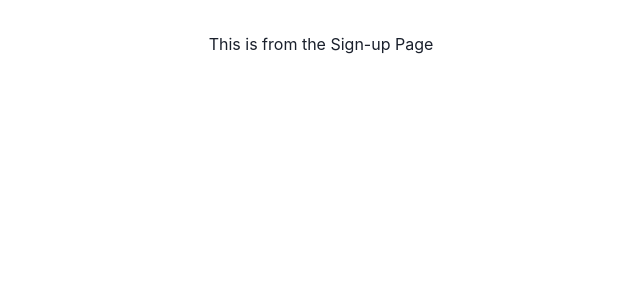
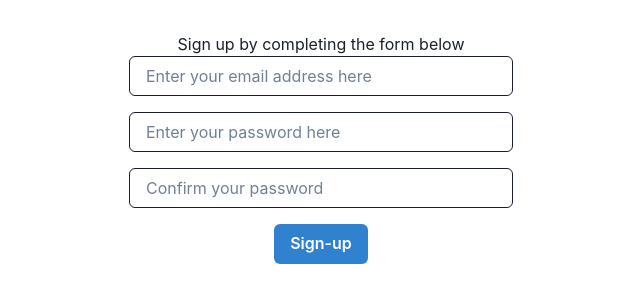
Before and after one commit to redroboto/avion-slack-app, a React (Vite) app: page /signup in a window 1280 px wide. Shown: the top 302 px of the page, without its empty margins (319-959 px from the left). Built offline with nearby package versions, Linux system fonts and the light colour scheme.

Commit message:
added dashboard page. styled input forms in Login and Sign up pages

```diff
--- /dev/null
+++ b/src/pages/Dashboard.jsx
@@ -0,0 +1,7 @@
+export default function Dashboard() {
+  return (
+    <>
+      <h1>This is from the dashboard page</h1>
+    </>
+  );
+}
--- a/src/pages/Login.jsx
+++ b/src/pages/Login.jsx
@@ -5,25 +5,38 @@ import {
   FormErrorMessage,
   FormHelperText,
 } from "@chakra-ui/react";
+import { Flex } from "@chakra-ui/react";
 import { Button, ButtonGroup } from "@chakra-ui/react";
+import { Link } from "react-router-dom";
 import ".././css/Login.css";
 
 export default function Login() {
   return (
     <>
       <div className="login-form-container">
+        <p>The logo should probably go here</p>
         <h1>Sign in to your workspace</h1>
         <FormControl>
-          <Input type="email" placeholder="Enter your email address here" />
-          <Input type="password" placeholder="Enter your password here" />
-          <Button type="submit" colorScheme="blue">
-            Sign-in
-          </Button>
+          <Flex direction="column" align="center" justify="center" gap="1rem">
+            <Input
+              type="email"
+              placeholder="Enter your email address here"
+              width="30vw"
+            />
+            <Input
+              type="password"
+              placeholder="Enter your password here"
+              width="30vw"
+            />
+            <Button type="submit" colorScheme="blue">
+              Sign-in
+            </Button>
+          </Flex>
         </FormControl>
       </div>
       <div className="sign-up-link-container">
         <p>New to Slack?</p>
-        <p>Sign-up for an account here.</p>
+        <Link to="/signup">Sign-up for an account here.</Link>
       </div>
     </>
   );
--- a/src/pages/Sign-up.jsx
+++ b/src/pages/Sign-up.jsx
@@ -1,7 +1,41 @@
+import { Input } from "@chakra-ui/react";
+import {
+  FormControl,
+  FormLabel,
+  FormErrorMessage,
+  FormHelperText,
+} from "@chakra-ui/react";
+import { Button, ButtonGroup } from "@chakra-ui/react";
+import { Flex } from "@chakra-ui/react";
+
 export default function SignUp() {
   return (
     <>
-      <h1>This is from the Sign-up Page</h1>
+      <div>
+        <h1>Sign up by completing the form below</h1>
+        <FormControl>
+          <Flex direction="column" align="center" justify="center" gap="1rem">
+            <Input
+              type="email"
+              placeholder="Enter your email address here"
+              width="30vw"
+            />
+            <Input
+              type="password"
+              placeholder="Enter your password here"
+              width="30vw"
+            />
+            <Input
+              type="password"
+              placeholder="Confirm your password"
+              width="30vw"
+            />
+            <Button type="submit" colorScheme="blue">
+              Sign-up
+            </Button>
+          </Flex>
+        </FormControl>
+      </div>
     </>
   );
 }
```
Also changed, not shown: src/main.jsx (+9 -4 lines).
